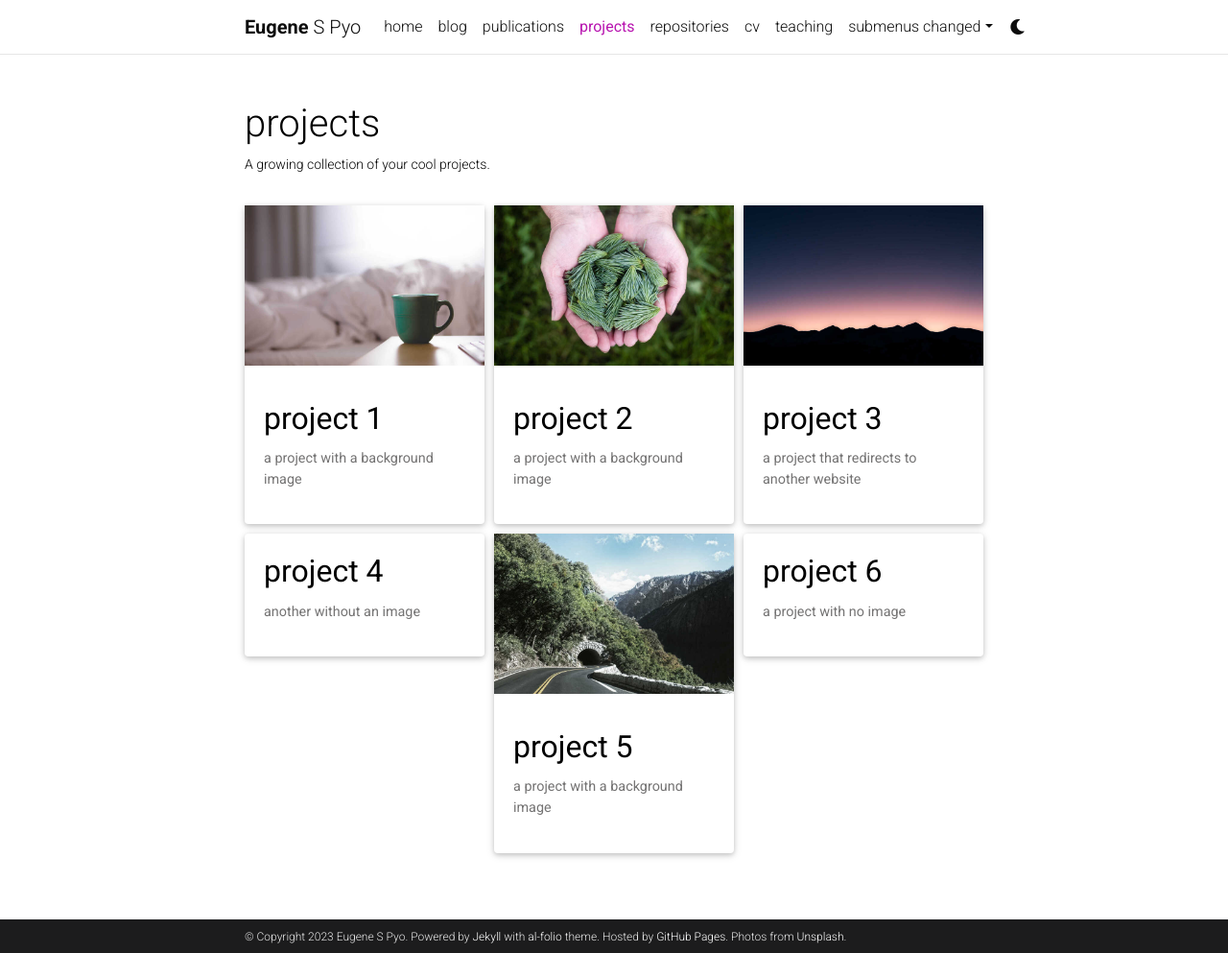
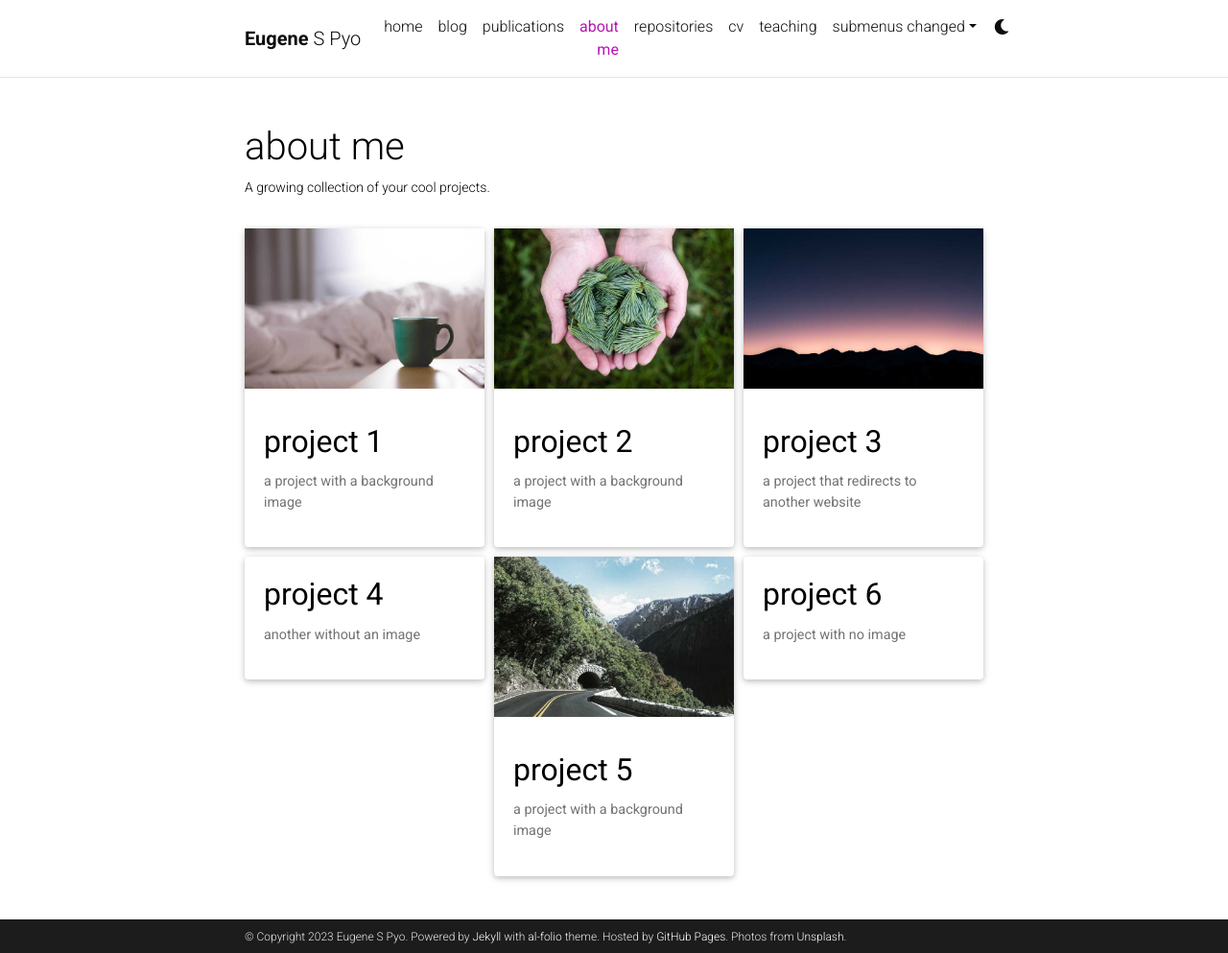
Before and after one commit to eugene-pyo/esp82.github.io, a Jekyll site: the page built from _pages/projects.md, in a window 1280 px wide and 993 px high. Shown: the whole window at 96% size. Built offline with Jekyll 4.4.1, drawn with Linux system fonts in a browser that asks for light colours; comment, search, counter and statistics services are not loaded; a style sheet for code colours, icons or effects is not loaded.

Commit message:
Update projects.md

```diff
--- a/_pages/projects.md
+++ b/_pages/projects.md
@@ -1,6 +1,6 @@
 ---
 layout: page
-title: projects
+title: about me
 permalink: /projects/
 description: A growing collection of your cool projects.
 nav: true
```
